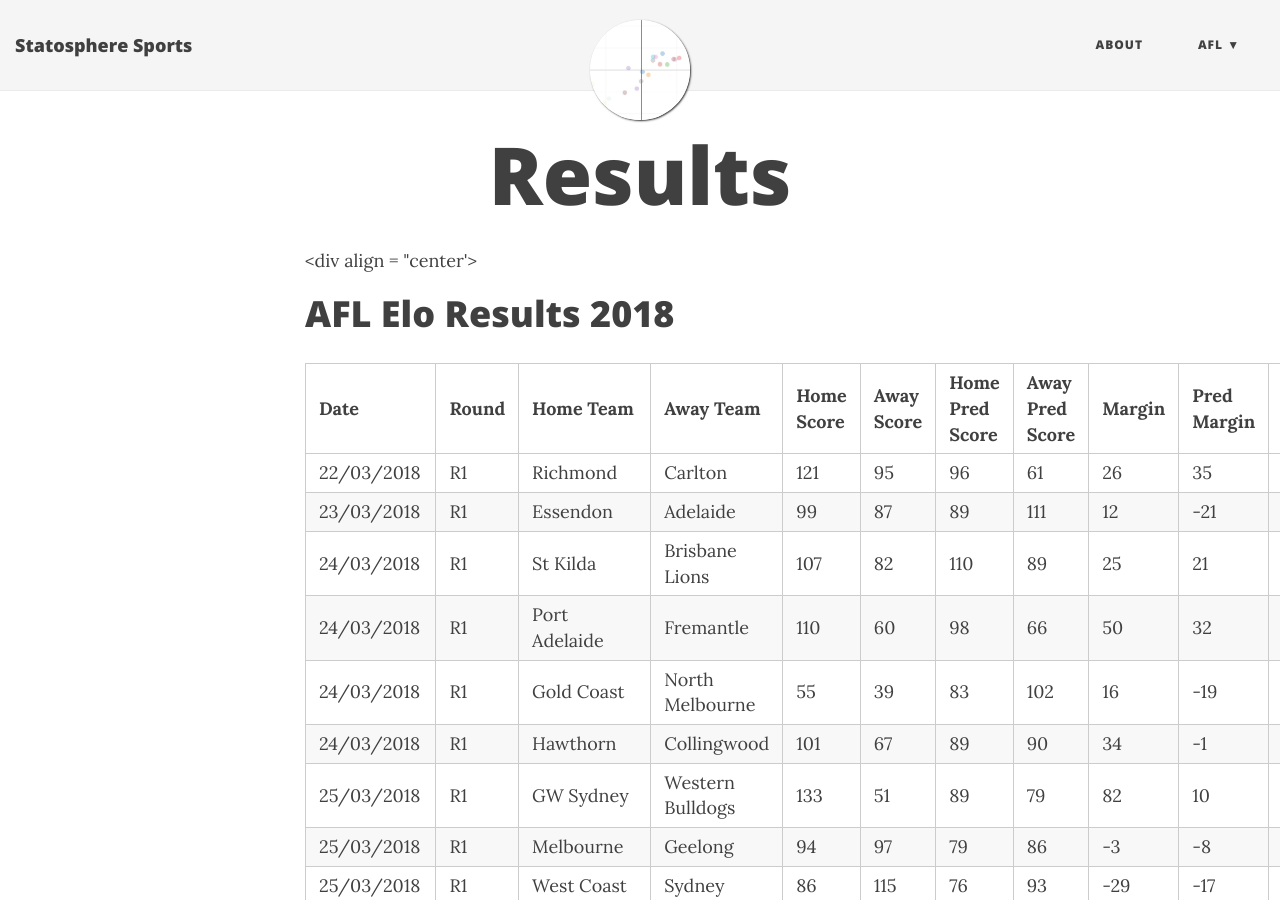
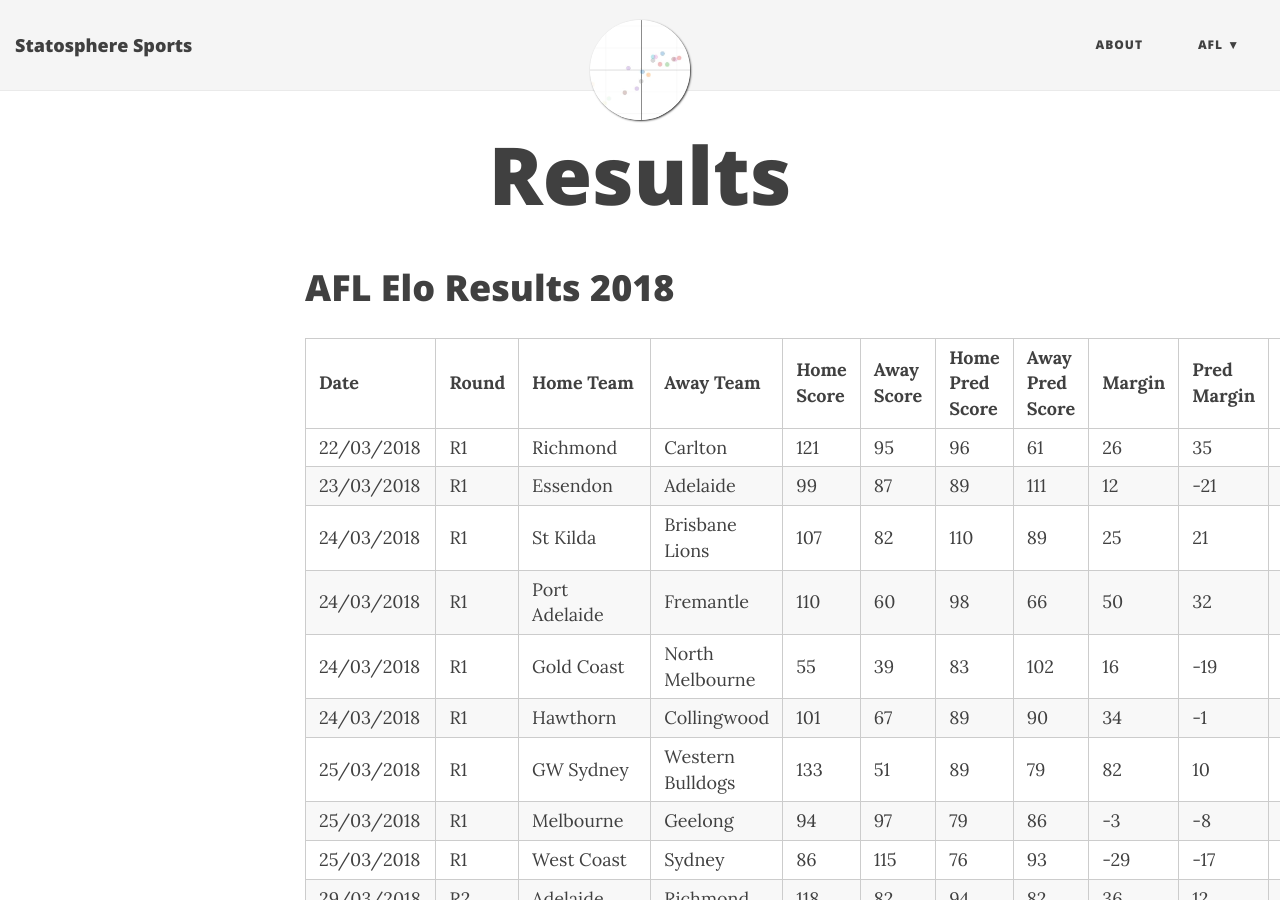
Before and after one commit to StatosphereSports/statospheresports.github.io, a Jekyll site: the page built from results.md, in a window 1280 px wide and 900 px high. Built offline with Jekyll 4.4.1, drawn with Linux system fonts in a browser that asks for light colours; nearby versions of some CDN libraries.

Commit message:
Update results.md

```diff
--- a/results.md
+++ b/results.md
@@ -4,7 +4,6 @@ title: Results
 ---
 <ul class="results">
 <div class="blurb">
-<div align = "center'>
 <h1>AFL Elo Results 2018</h1>
 <p>
 <table border="1" class="dataframe" align = "center">
@@ -497,5 +496,4 @@ title: Results
 
 </p>
 </div><!-- /.blurb -->
-</div>
 </ul>
```
